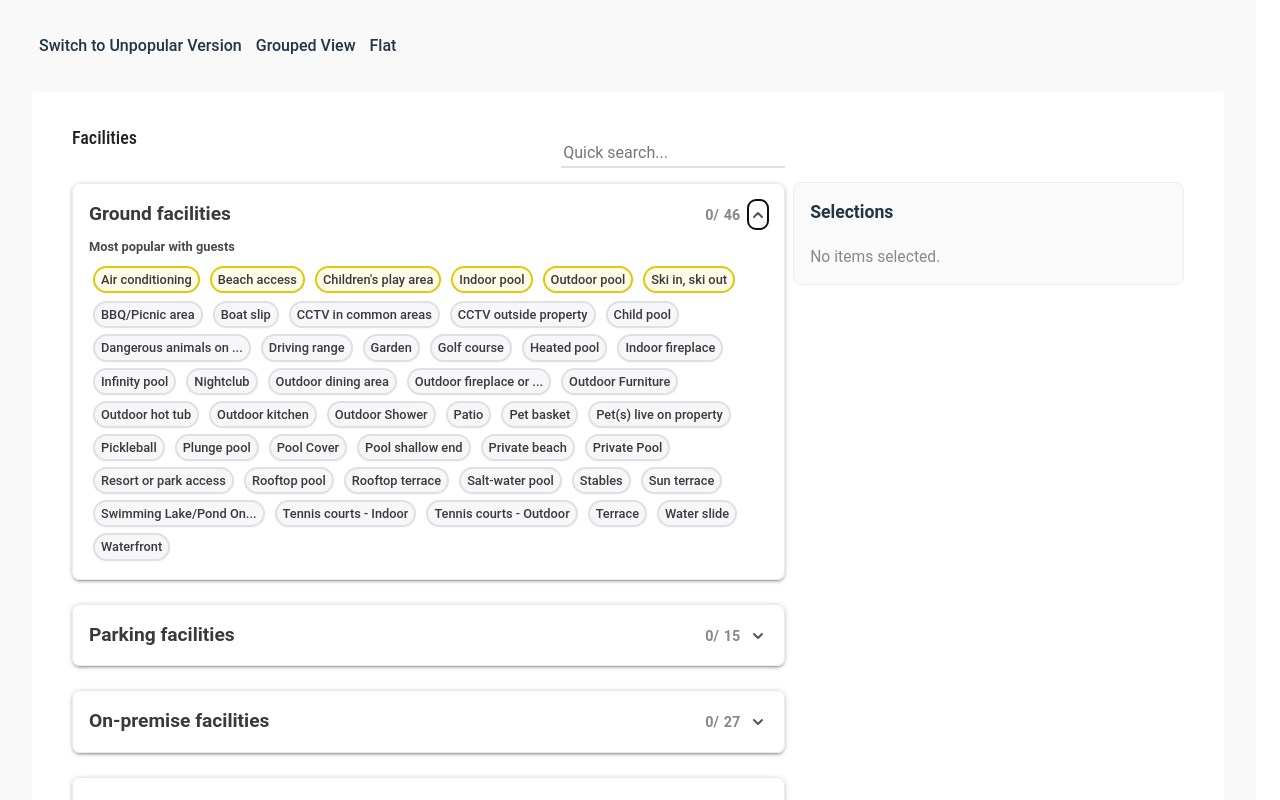
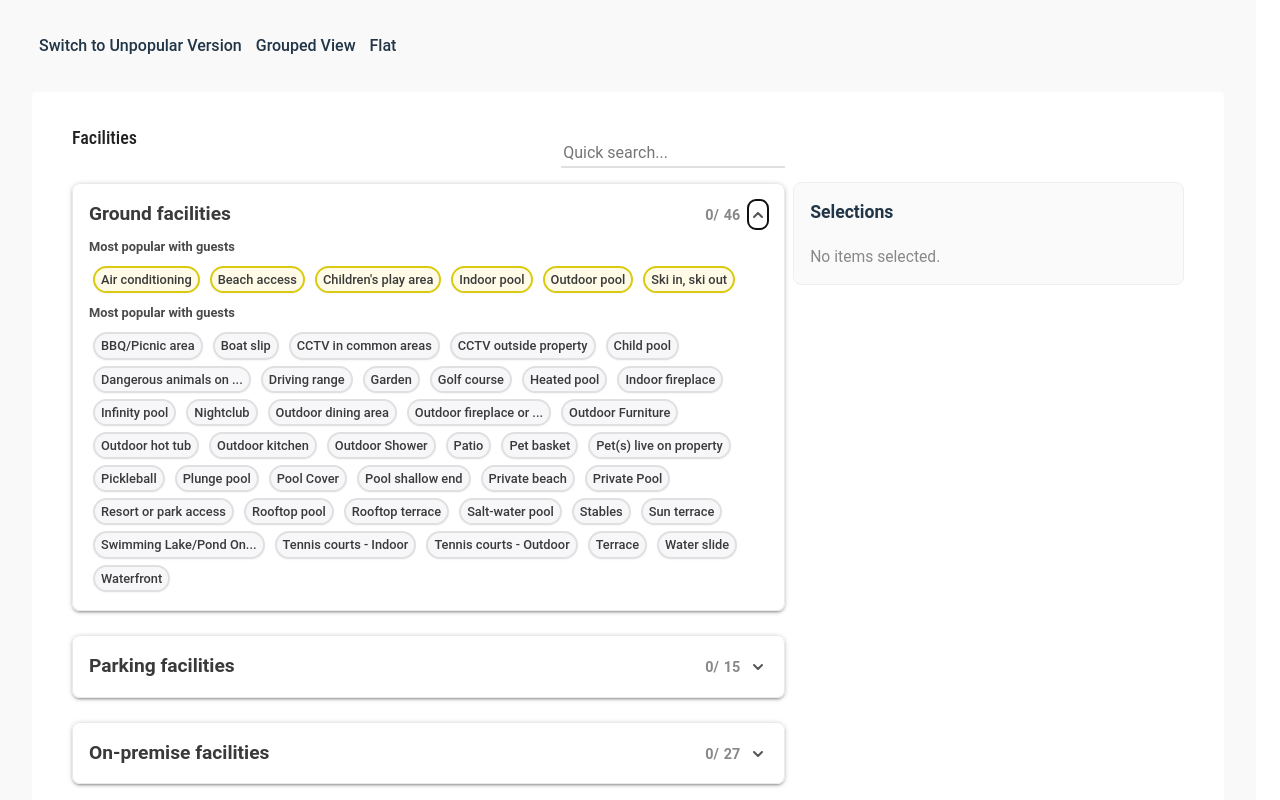
Before and after one commit to ranfomshi/facilities-view, a React (Vite) app: page / in a window 1280 px wide. Both pictures are taken after a click on the button 758 px from the left and 214 px from the top of the page. Shown: the top 800 px of the page. Built offline with nearby package versions, Linux system fonts and the light colour scheme.

Commit message:
style: Add title for non-popular items section in Group component

```diff
--- a/src/Group.jsx
+++ b/src/Group.jsx
@@ -93,7 +93,9 @@ function Group({ title, items, checked, setChecked }) {
            <></>
           )}
           {other.length > 0 && (
+            <><div className="group-title">Most popular with guests</div>
             <div className="options-flex">
+
               {other.map((i, oidx) => {
                 const idx = items.findIndex(it => it.id === i.id);
                 const selected = checked[idx] || false;
@@ -126,7 +128,7 @@ function Group({ title, items, checked, setChecked }) {
                 );
               })}
             </div>
-          )}
+         </> )}
         </>
       ) : null}
     </fieldset>
```
